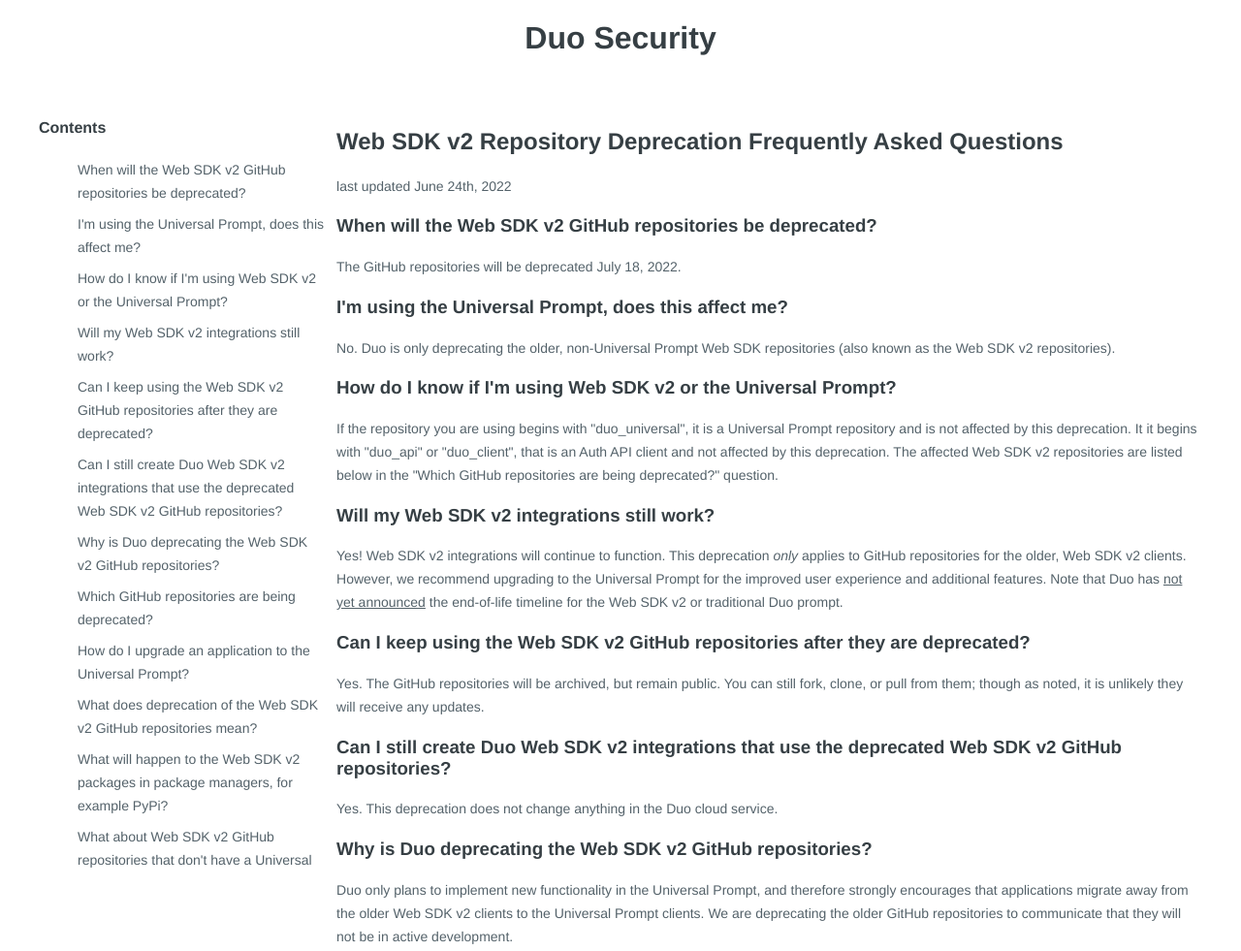
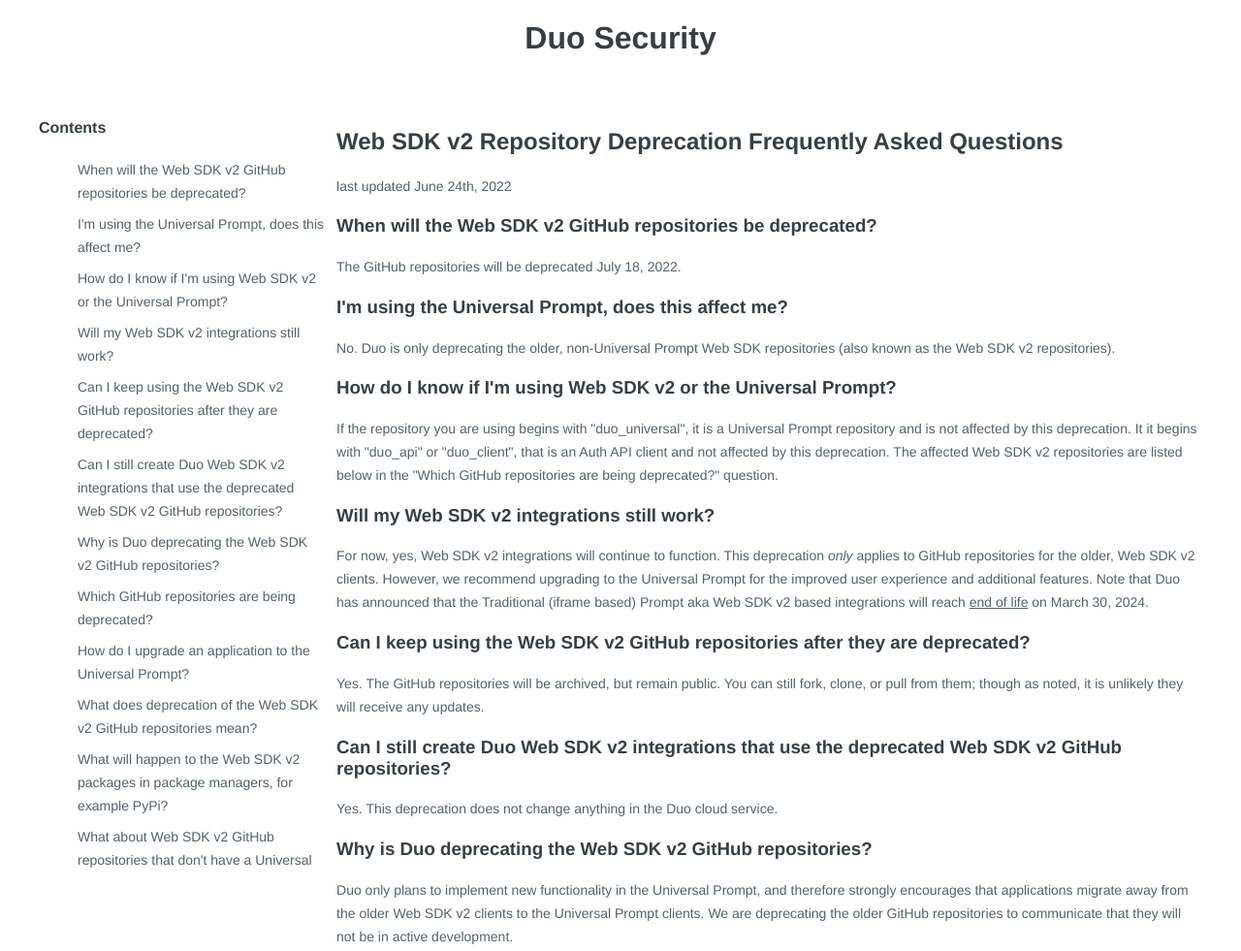
Before and after one commit to duosecurity/duosecurity.github.io, a plain HTML site: page faq.html in a window 1280 px wide. Shown: the top 981 px of the page at 97% size. Drawn offline with Linux system fonts and the light colour scheme.

Commit message:
Update FAQ with iframe EOL information (#2)

```diff
--- a/faq.html
+++ b/faq.html
@@ -47,7 +47,7 @@
     <div id="Question4">
     <h3>Will my Web SDK v2 integrations still work?</h3>
   </div>
-  <p>Yes!  Web SDK v2 integrations will continue to function.  This deprecation <i>only</i> applies to GitHub repositories for the older, Web SDK v2 clients.  However, we recommend upgrading to the Universal Prompt for the improved user experience and additional features.  Note that Duo has <a href="https://duo.com/docs/universal-prompt-update-guide#traditional-prompt-end-of-support">not yet announced</a> the end-of-life timeline for the Web SDK v2 or traditional Duo prompt.</p>
+  <p>For now, yes, Web SDK v2 integrations will continue to function.  This deprecation <i>only</i> applies to GitHub repositories for the older, Web SDK v2 clients.  However, we recommend upgrading to the Universal Prompt for the improved user experience and additional features.  Note that Duo has announced that the Traditional (iframe based) Prompt aka Web SDK v2 based integrations will reach <a href="https://help.duo.com/s/article/7839?language=en_US">end of life</a> on March 30, 2024.</p>
     <div id="Question5">
       <h3>Can I keep using the Web SDK v2 GitHub repositories after they are deprecated?</h3>
   </div>
```
